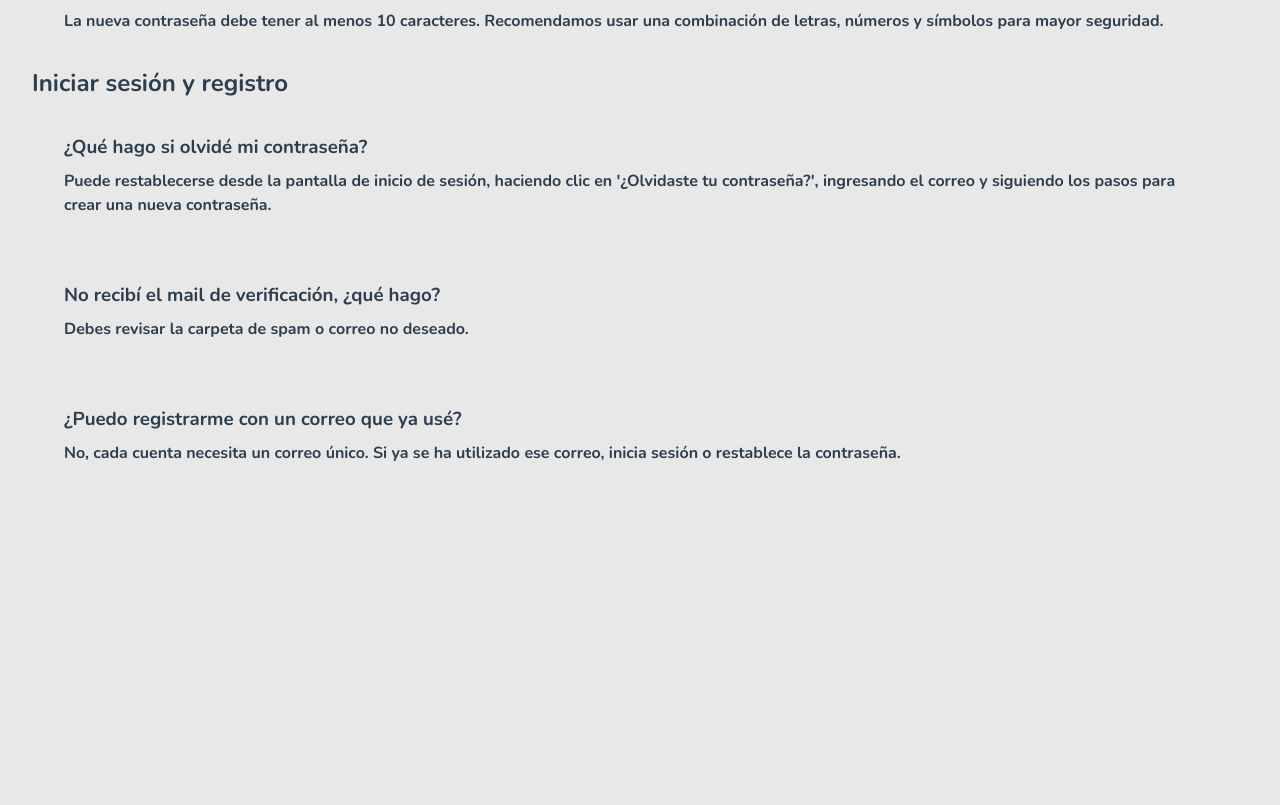
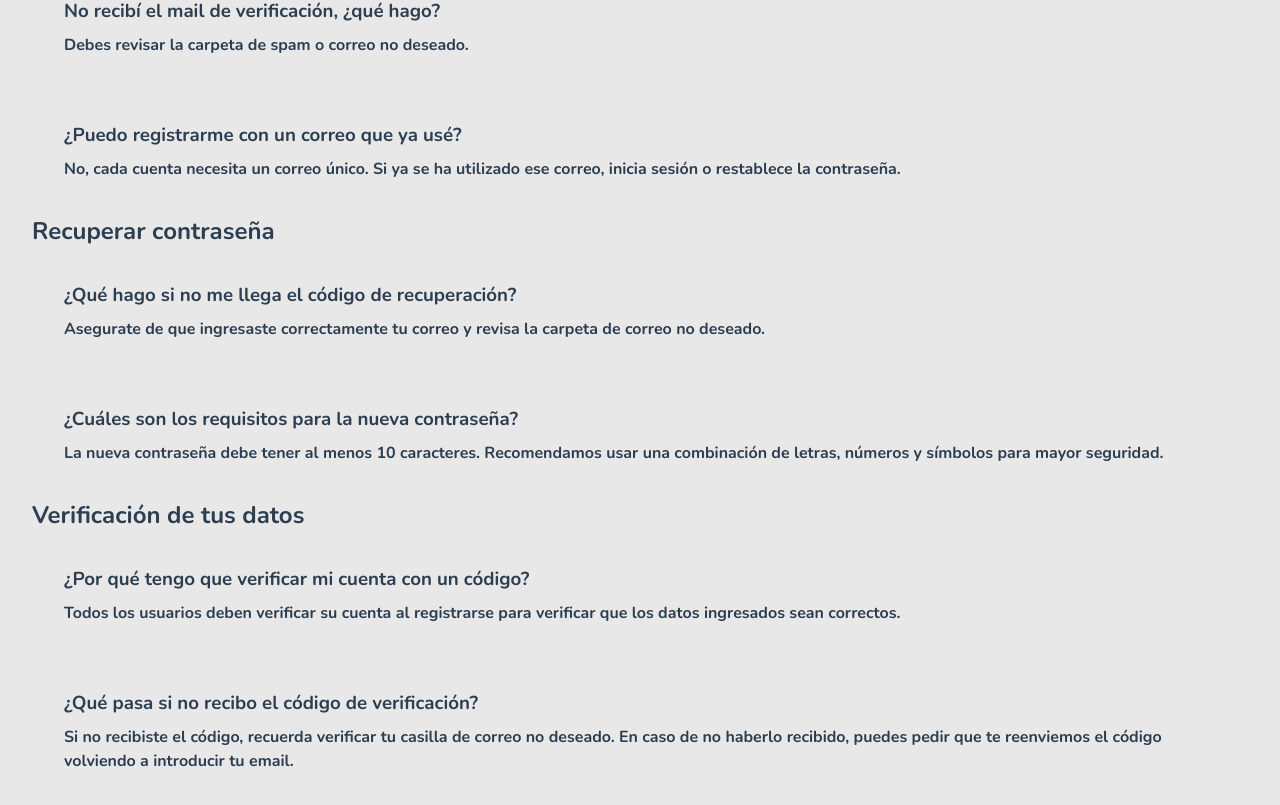
Before and after one commit to Lchiossone2004/TP_HCI, a Vue app in the folder tp-hci-g3/: page /help in a window 1280 px wide. Shown: the part 1900-2705 px from the top of the page. Before the commit the page ends 2429 px from the top, so only its background shows below. Built offline with nearby package versions, Linux system fonts and the light colour scheme.

Commit message:
last helpPage?

```diff
--- a/tp-hci-g3/src/pages/Auth/VerificationPage.vue
+++ b/tp-hci-g3/src/pages/Auth/VerificationPage.vue
@@ -168,7 +168,7 @@ export default {
   font-family: 'Inter', sans-serif;
 }
 
-/* TITULOS */
+
 .verification-page h1 {
   font-size: 1.8rem;
   margin-bottom: 0.5rem;
@@ -181,7 +181,7 @@ export default {
   color: var(--text-dark);
 }
 
-/* INPUTS */
+
 .verification-page input {
   width: 100%;
   padding: 12px;
@@ -198,8 +198,6 @@ export default {
   outline: none;
   background-color: #fff;
 }
-
-/* BOTONES */
 .verification-page button {
   background-color: #03192c;
   color: rgb(255, 255, 255);
@@ -215,7 +213,6 @@ export default {
   background-color: #0056b3;
 }
 
-/* MENSAJES */
 .error {
   color: var(--danger);
   font-size: 0.95rem;
@@ -235,4 +232,3 @@ hr {
 }
 
 </style>
-h
--- /dev/null
+++ b/tp-hci-g3/src/views/help/HelpInfoVerificationCode.vue
@@ -0,0 +1,33 @@
+<template>
+    <div>
+        <div class="faq">
+        <h3>
+            ¿Por qué tengo que verificar mi cuenta con un código?
+        </h3>
+
+        <h4 class="ans">
+            Todos los usuarios deben verificar su cuenta al registrarse para verificar que los datos ingresados sean correctos.
+        </h4>
+    </div>
+    <div class="faq">
+        <h3>
+            ¿Qué pasa si no recibo el código de verificación?
+        </h3>
+
+        <h4 class="ans">
+            Si no recibiste el código, recuerda verificar tu casilla de correo no deseado. En caso de no haberlo recibido, puedes pedir que te reenviemos el código volviendo a introducir tu email.
+        </h4>
+    </div>
+    </div>
+</template>
+<style scoped>
+.faq {
+    align-items: left;
+    text-align: left;
+    padding: 2rem;
+}
+.ans {
+    padding-top:0.5rem;
+
+}
+</style>
--- a/tp-hci-g3/src/views/help/HelpPage.vue
+++ b/tp-hci-g3/src/views/help/HelpPage.vue
@@ -8,7 +8,8 @@ import HelpInfoTransfer from '@/views/help/HelpInfoTransfer.vue'
 import HelpInfoProfile from '@/views/help/HelpInfoProfile.vue'
 import HelpInfoHomePage from '@/views/help/HelpInfoHomePage.vue'
 import HelpInfoForgotPassword from './HelpInfoForgotPassword.vue'
-import HelpInfoLoginAndRegisterVue from './HelpInfoLoginAndRegister.vue'
+import HelpInfoLoginAndRegister from './HelpInfoLoginAndRegister.vue'
+import HelpInfoVerificationCode from './HelpInfoVerificationCode.vue'
 const route = useRoute()
 import { computed } from 'vue'
 
@@ -46,8 +47,12 @@ const from = computed(() => route.query.from || '')
     </div>
     <div v-else-if="from === 'Auth'">
       <h1>Ayuda - Iniciar sesión y registro</h1>
-      <HelpInfoLoginAndRegisterVue/>
+      <HelpInfoLoginAndRegister/>
     </div>
+    <div v-else-if="from === 'Verification'">
+      <h1>Ayuda - Verificación de tus datos</h1>
+      <HelpInfoVerificationCode/>
+      </div>
     <div v-else>
       <h1>Centro de Ayuda</h1>
       <h2 class="subtitle"> Página principal </h2>
@@ -58,10 +63,12 @@ const from = computed(() => route.query.from || '')
       <HelpInfoTransfer/>
       <h2 class="subtitle"> Mi perfil </h2>
       <HelpInfoProfile/>
+      <h2 class="subtitle"> Iniciar sesión y registro </h2>
+      <HelpInfoLoginAndRegister/>
       <h2 class="subtitle"> Recuperar contraseña </h2>
       <HelpInfoForgotPassword/>
-      <h2 class="subtitle"> Iniciar sesión y registro </h2>
-      <HelpInfoLoginAndRegisterVue/>
+      <h2 class="subtitle"> Verificación de tus datos </h2>
+      <HelpInfoVerificationCode/>
     </div>
 
     <p class="more-help" v-if="from !== ''">
```
